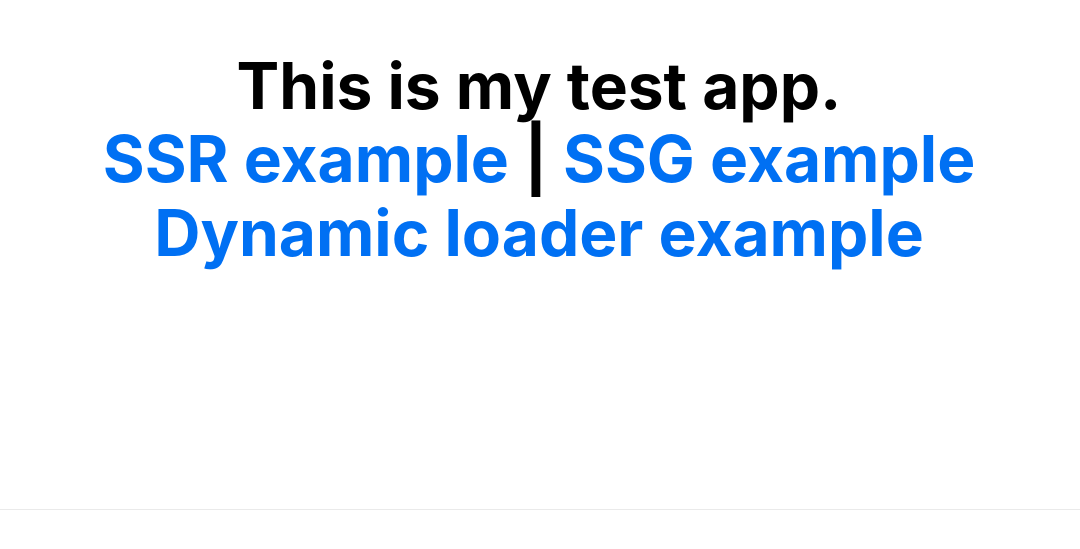
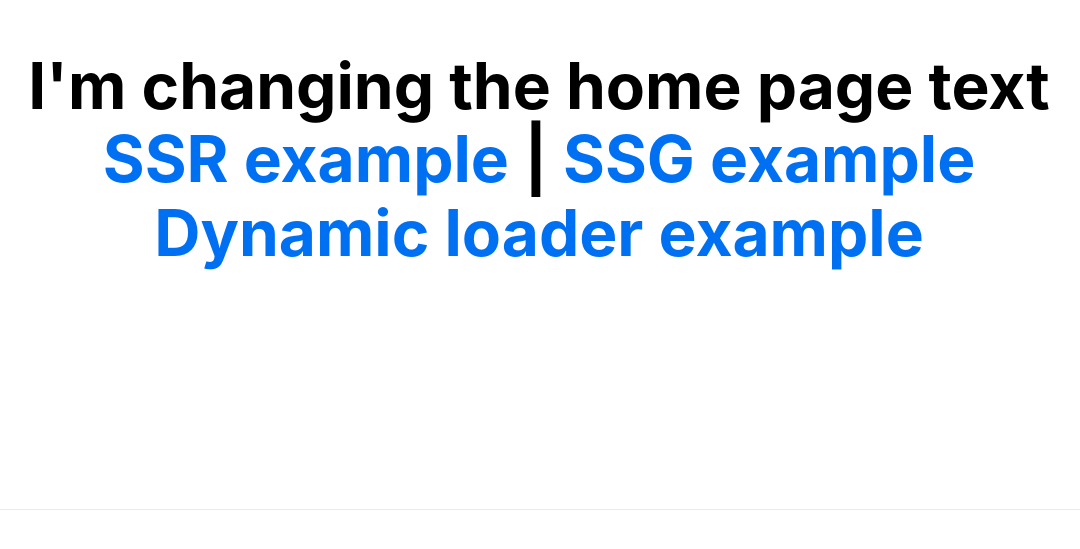
Before and after one commit to blakeparkinson/sample-next, a Next.js app: page / in a window 1280 px wide. Shown: the part 191-740 px from the top of the page, without its empty margins (101-1181 px from the left). Built offline with nearby package versions, Linux system fonts and the light colour scheme.

Commit message:
Text Changes

```diff
--- a/pages/index.js
+++ b/pages/index.js
@@ -11,7 +11,7 @@ export default function Home() {
 
       <main className={styles.main}>
         <h1 className={styles.title}>
-          This is my test app.
+          I'm changing the home page text
           <div>
             <a href="/server-side">SSR example</a> |{" "}
             <a href="/ssg">SSG example</a>
```
